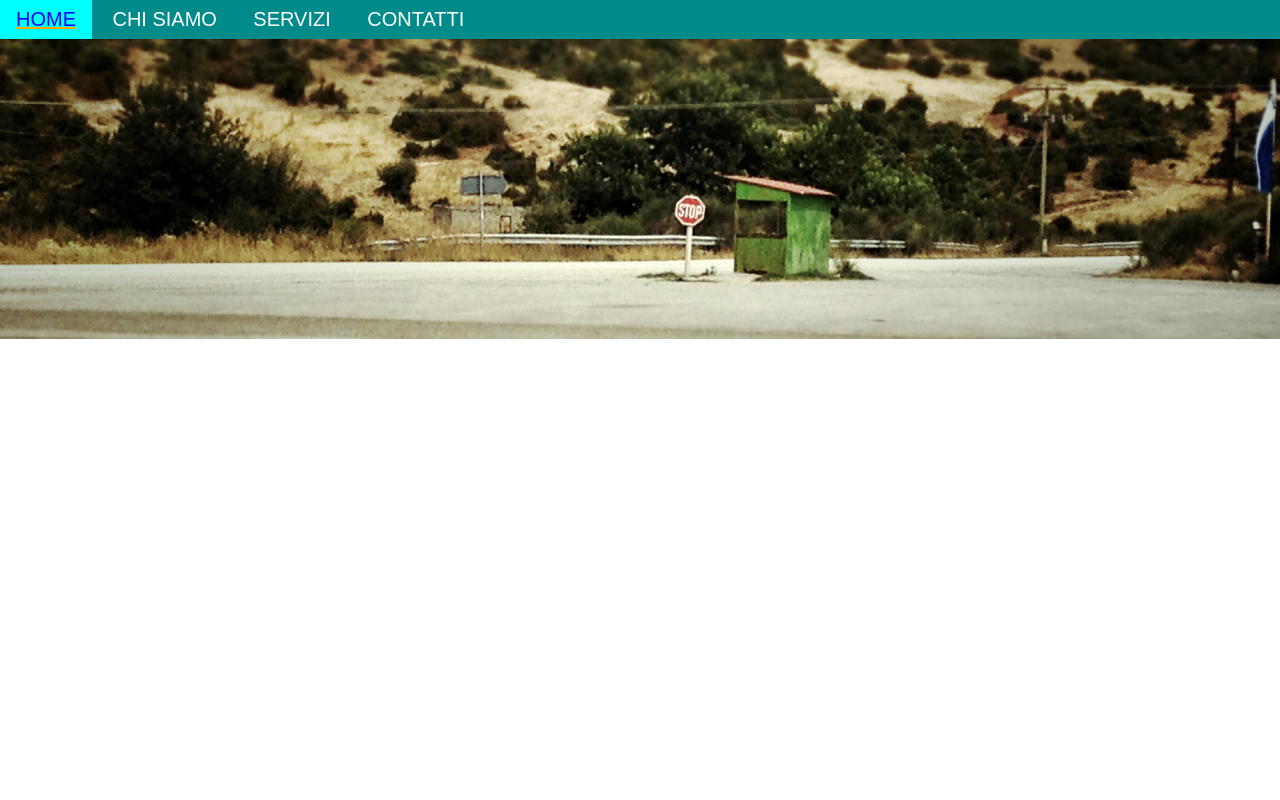
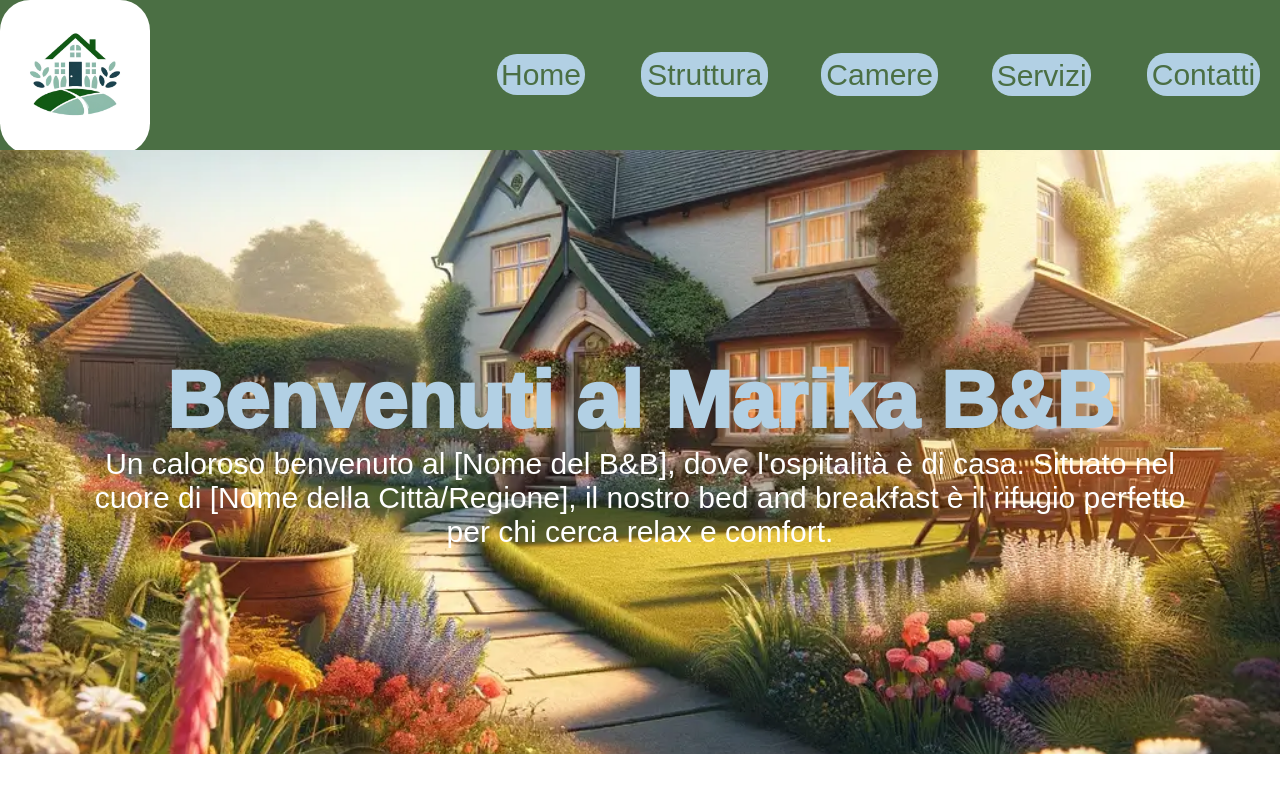
Before and after one commit to josepinto97/Cartella-Appunti, a PHP site: page /esercizio/index.html in a window 1280 px wide. Run offline with PHP 8.4, Linux system fonts and the light colour scheme.

Commit message:
continuo appunti e esercizio

```diff
--- /dev/null
+++ b/Siti/HTML/giungo 11/esercizio/index.html
@@ -0,0 +1,49 @@
+<!DOCTYPE html>
+
+<html lang="it">
+
+<head>
+    <meta charset="UTF-8">
+    <meta name="viewport" content="width=device-width, initial-scale=1.0">
+    <title>B&B Marika</title>
+    <link rel="stylesheet" href="style.css">
+</head>
+
+<body>
+
+    <header>
+        <div class="contenitoreMenu">
+            <div class="logo">
+                <img src="immagini/logo.webp" width="100%" alt="logo sito">
+            </div>
+            <nav>
+                <ul>
+                    <li><a href="#">Home</a></li>
+                    <li><a href="#">Struttura</a></li>
+                    <li><a href="#">Camere</a></li>
+                    <li><a href="#">Servizi</a></li>
+                    <li><a href="#">Contatti</a></li>
+                </ul>
+            </nav>
+        </div>
+        <div class="hero">
+            <div class="sezioneBenvenuto">
+                <h1>Benvenuti al Marika B&B</h1>
+                <p>Un caloroso benvenuto al [Nome del B&B], dove l'ospitalità è di casa. Situato nel cuore di [Nome
+                    della Città/Regione], il nostro bed and breakfast è il rifugio perfetto per chi cerca relax e
+                    comfort.</p>
+            </div>
+        </div>
+    </header>
+
+    <main>
+
+    </main>
+
+    <footer>
+
+    </footer>
+
+</body>
+
+</html>
--- /dev/null
+++ b/Siti/HTML/giungo 11/esercizio/style.css
@@ -0,0 +1,78 @@
+* {
+    padding: 0;
+    margin: 0;
+    box-sizing: border-box;
+}
+
+body {
+    font-family: Arial, Helvetica, sans-serif;
+}
+
+/* GENERICI */
+
+.logo {
+    width: 150px;
+    margin-bottom: -4px;
+    border-radius: 20%;
+    overflow: hidden;
+}
+
+h1 {
+    color: #B2D0E4;
+    font-size: 80px;
+    font-weight: 1000;
+}
+
+a {
+    background-color: #B2D0E4;
+    padding: 5%;
+    border-radius: 20px;
+    color: #4B6F44;
+    text-decoration: none;
+}
+
+a:hover {
+    color: #FFFFFF;
+}
+
+p {
+    color: #FFFFFF;
+    font-size: 30px;
+}
+
+/* HEADER */
+
+header {
+    background-color: #4B6F44;
+}
+
+header li {
+    display: inline-block;
+    padding: 30px;
+    font-size: 30px;
+}
+
+.contenitoreMenu {
+    display: flex;
+    align-items: center;
+    justify-content: space-between;
+}
+
+.hero {
+    background-image: url(immagini/imgBK.webp);
+    background-repeat: no-repeat;
+    background-size: cover;
+    background-position: center;
+    padding-top: 16%;
+    padding-bottom: 16%;
+    text-align: center;
+}
+
+.sezioneBenvenuto {
+    width: 1100px;
+    margin: 0 auto;
+}
+
+/* MAIN */
+
+/* FOOTER */
--- a/Siti/HTML/giungo 11/index.html
+++ b/Siti/HTML/giungo 11/index.html
@@ -20,7 +20,19 @@
                 <li><a href="#">contatti</a></li>
             </ul>
         </nav>
-        <div class="hero"></div>
+        <div class="hero">
+            <div class="heroContent">
+                <h1>Sito dell' 11 Giugno 2024</h1>
+                <p>Questo è un elemento sopra</p>
+                <p>Questo è un elemento sopra</p>
+                <p>Questo è un elemento sopra</p>
+                <p>Questo è un elemento sopra</p>
+                <p class="pulsante"><a href="#" target="_blank">Isciviti alla newsletter</a></p>
+            </div>
+        </div>
+        <div class="imgStondata">
+            <img src="immagini/grecia.jpg" width="100%" alt="">
+        </div>
     </header>
 
     <main>
--- a/Siti/HTML/giungo 11/style.css
+++ b/Siti/HTML/giungo 11/style.css
@@ -8,10 +8,16 @@ body {
     font-family: Arial, Helvetica, sans-serif;
 }
 
-a:visited {
+a {
+    text-decoration: none;
+    color: white;
+    display: block;
+}
+
+/* a:visited {
     color: darkmagenta;
-    /* per quando si è gia visitato un sito cambia il colore del link */
-}
+    per quando si è gia visitato un sito cambia il colore del link
+} */
 
 a:hover {
     color: blue;
@@ -50,11 +56,52 @@ header ul li a {
 .hero {
     background-image: url("immagini/grecia.jpg");
     /* per mettere un immagine di sfondo */
-    height: 300px;
     /* background-size: contain;
     utilizza una dimensoione dell' immagine come prametro per il riempimento */
     /*background-repeat: no-repeat;
      serve per non ripetere in sequenza l' immagine */
     background-size: cover;
     background-position: center;
+    /* per riposizionare l' immagine */
+    padding: 7%;
 }
+
+.heroContent {
+    width: 39%;
+    margin: 0 auto;
+    background-color: rgba(255, 255, 255, 0.756);
+    /* modificare la scala di trasparenza per il bakground */
+    text-align: center;
+    padding: 30px;
+    border-radius: 20px;
+}
+
+.pulsante {
+    width: 180px;
+    margin: 10px auto;
+}
+
+.pulsante a {
+    color: black;
+    padding: 5px 10px;
+    background-color: yellowgreen;
+    padding: 8px 10;
+    border: solid 4px green;
+    border-radius: 8px;
+}
+
+.pulsante a:hover {
+    background-color: rgb(99, 134, 33);
+    color: white;
+    border: solid 4px white;
+}
+
+.imgStondata {
+    width: 520px;
+    height: auto;
+    border: 15px solid black;
+    border-radius: 100%;
+    /* per arrotondare un box */
+    overflow: hidden;
+    /* per nascondere tutto quello che va fuori dal contenitore */
+}
```
Also changed, not shown: Siti/HTML/giungo 11/esercizio/immagini/imgBG.png (added), Siti/HTML/giungo 11/esercizio/immagini/imgBK.webp (added), Siti/HTML/giungo 11/esercizio/immagini/logo.webp (added), 1 other file.
